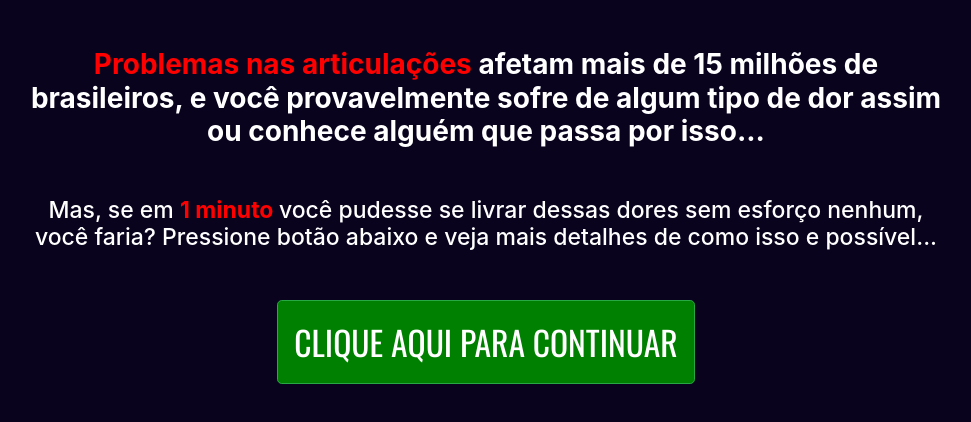
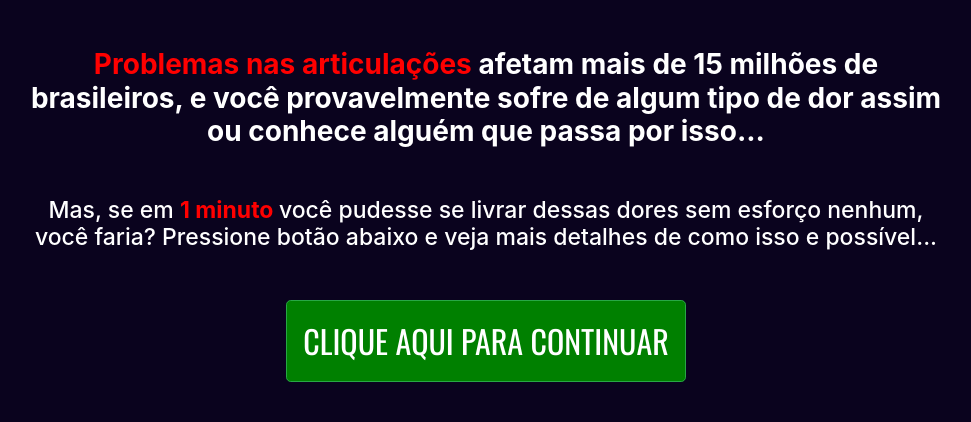
Before and after one commit to willian388/TESTE-SOU-FODA, a plain HTML site: page qz/index.html in a window 1280 px wide. Shown: the whole page, without its empty margins (154-1125 px from the left). Drawn offline with nearby package versions, Linux system fonts and the light colour scheme.

Commit message:
Add files via upload

```diff
--- a/qz/index.html
+++ b/qz/index.html
@@ -12,7 +12,7 @@
         color: white;
       }
       .btn {
-        font-size: 210%;
+        font-size: 200%;
         font-family: 'Oswald', sans-serif;
         white-space: normal;
         background-color: green;
```
